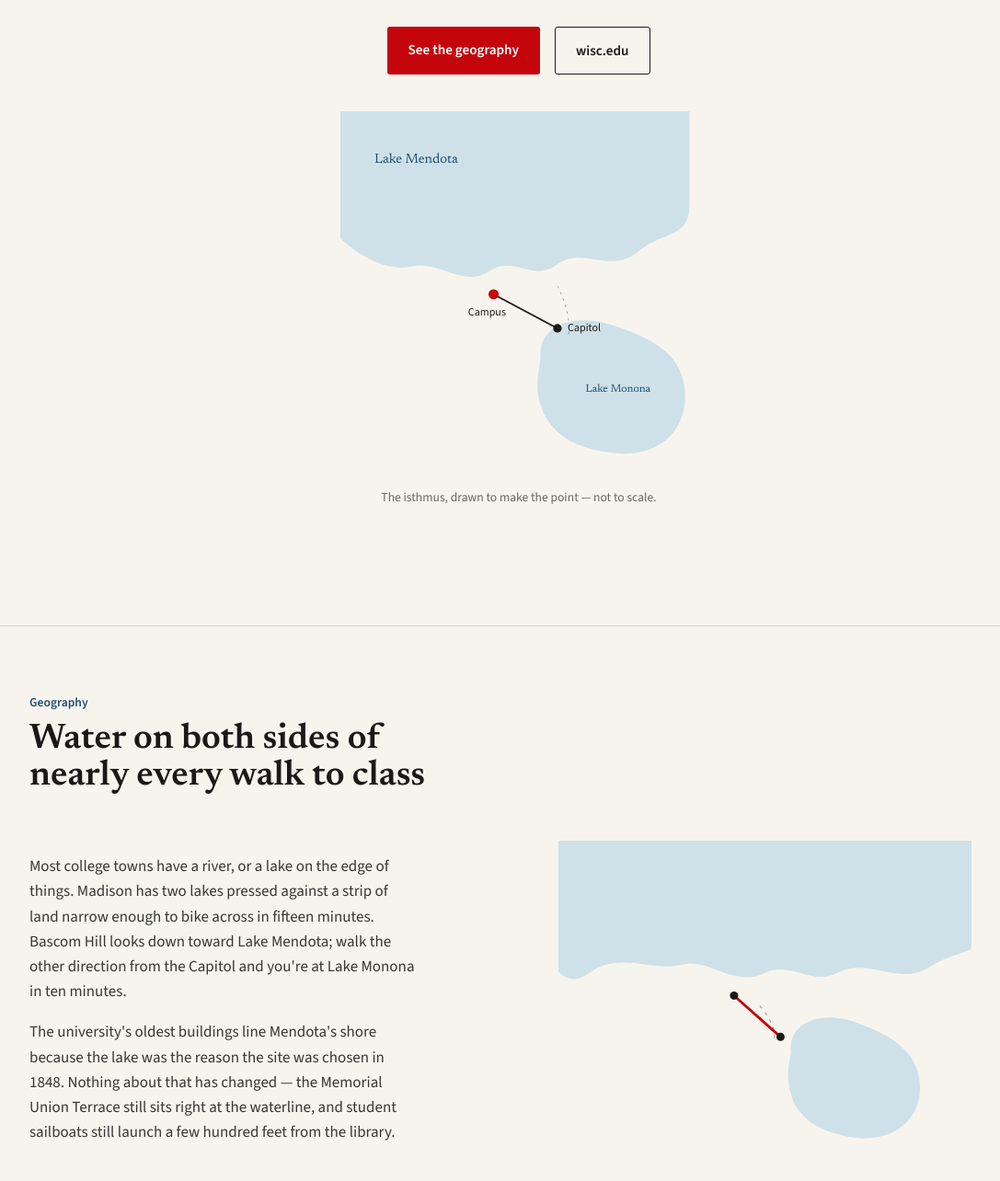
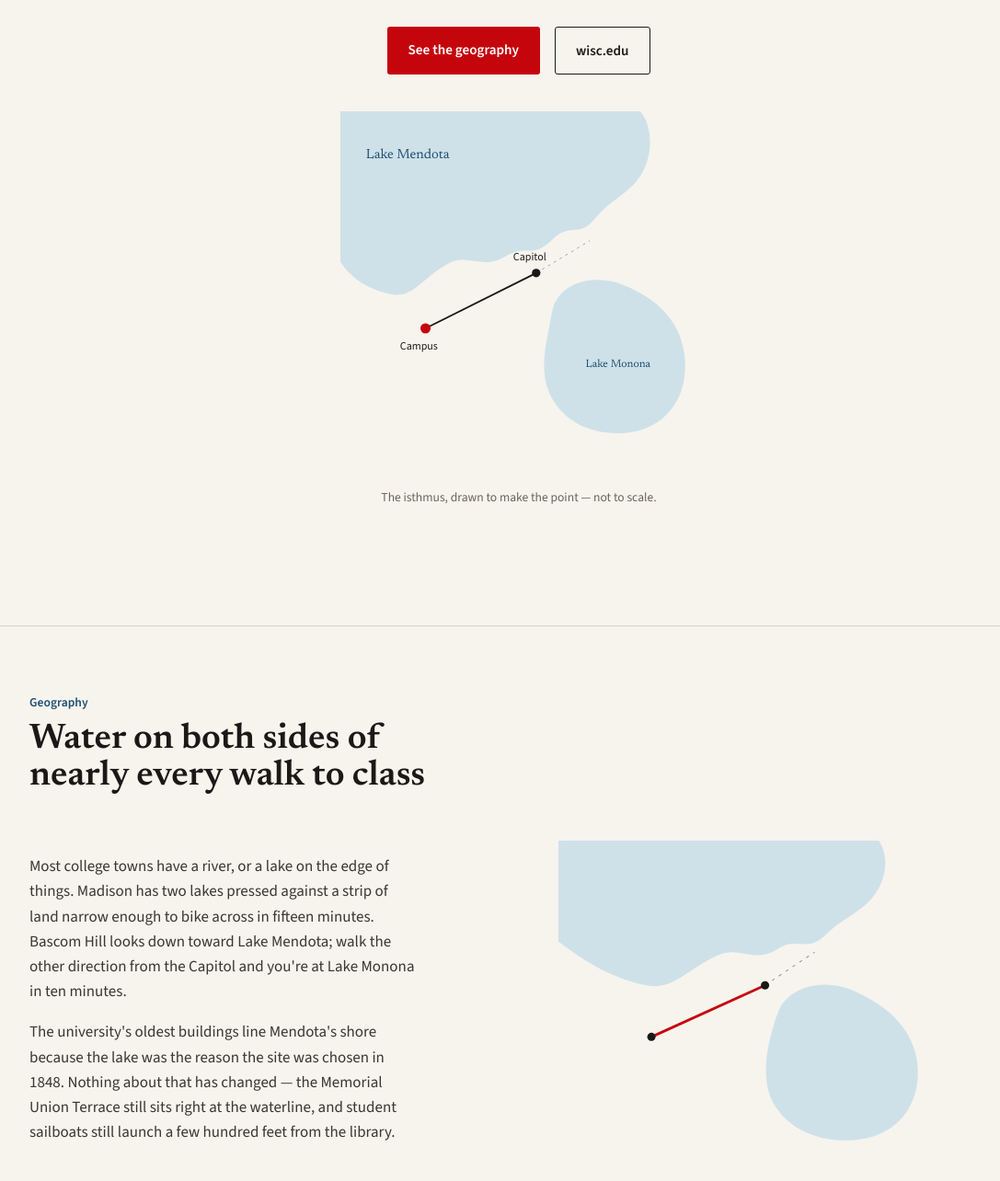
Before and after one commit to jbull46owls-sketch/uw-madison-site, a plain HTML site: page index.html in a window 1280 px wide. Shown: the part 636-1920 px from the top of the page at 92% size, without its empty margins (76-1163 px from the left). Drawn offline with nearby package versions, Linux system fonts and the light colour scheme.

Commit message:
Orient isthmus SW-NE with Capitol centered on land between the lakes

```diff
--- a/index.html
+++ b/index.html
@@ -336,17 +336,17 @@
       </div>
       <figure>
         <svg viewBox="0 0 420 420" role="img" aria-labelledby="hero-map-title">
-          <title id="hero-map-title">A simplified map of Madison's isthmus: Lake Mendota (much larger) to the north, Lake Monona (smaller) to the south and east, with the Capitol on the isthmus between them and campus on the land south of Mendota</title>
-          <path d="M-10,-10 L410,-10 L410,110 C410,150 380,140 350,165 C315,192 285,158 255,180 C225,202 205,168 175,188 C145,208 115,175 85,182 C50,190 15,165 -10,140 Z" fill="var(--lake-light)"/>
-          <path d="M235,290 C232,250 275,238 315,250 C365,265 405,285 405,335 C405,378 372,405 328,402 C285,399 248,385 235,345 C228,325 233,308 235,290 Z" fill="var(--lake-light)"/>
-          <path d="M255,205 C265,225 270,245 268,262" fill="none" stroke="var(--lake)" stroke-width="1" stroke-dasharray="3 5" opacity="0.5"/>
-          <line x1="180" y1="215" x2="255" y2="255" stroke="var(--ink)" stroke-width="2"/>
-          <circle cx="180" cy="215" r="6" fill="var(--red)"/>
-          <text x="150" y="240" font-family="Source Sans 3, sans-serif" font-size="13" fill="var(--ink)">Campus</text>
-          <circle cx="255" cy="255" r="5" fill="var(--ink)"/>
-          <text x="267" y="258" font-family="Source Sans 3, sans-serif" font-size="13" fill="var(--ink)">Capitol</text>
-          <text x="40" y="60" font-family="Newsreader, serif" font-size="16" fill="var(--lake)">Lake Mendota</text>
-          <text x="288" y="330" font-family="Newsreader, serif" font-size="13" fill="var(--lake)">Lake Monona</text>
+          <title id="hero-map-title">A simplified map of Madison's isthmus running southwest to northeast: Lake Mendota (much larger) to the north and west, Lake Monona (smaller) to the south and east, with campus at the southwest end and the Capitol on land at the center of the isthmus</title>
+          <path d="M-10,-10 L330,-10 C360,-10 370,30 360,60 C348,95 320,100 300,125 C280,150 270,130 250,150 C225,175 220,155 195,170 C165,188 150,165 125,180 C95,197 85,220 60,215 C20,207 -10,180 -10,140 Z" fill="var(--lake-light)"/>
+          <path d="M250,230 C260,200 300,190 335,205 C375,222 405,250 405,300 C405,345 375,375 335,378 C295,381 260,365 245,330 C235,305 240,280 245,255 C247,245 248,238 250,230 Z" fill="var(--lake-light)"/>
+          <path d="M230,190 C255,175 275,163 293,152" fill="none" stroke="var(--lake)" stroke-width="1" stroke-dasharray="3 5" opacity="0.5"/>
+          <line x1="100" y1="255" x2="230" y2="190" stroke="var(--ink)" stroke-width="2"/>
+          <circle cx="100" cy="255" r="6" fill="var(--red)"/>
+          <text x="70" y="280" font-family="Source Sans 3, sans-serif" font-size="13" fill="var(--ink)">Campus</text>
+          <circle cx="230" cy="190" r="5" fill="var(--ink)"/>
+          <text x="203" y="175" font-family="Source Sans 3, sans-serif" font-size="13" fill="var(--ink)">Capitol</text>
+          <text x="30" y="55" font-family="Newsreader, serif" font-size="16" fill="var(--lake)">Lake Mendota</text>
+          <text x="288" y="300" font-family="Newsreader, serif" font-size="13" fill="var(--lake)">Lake Monona</text>
         </svg>
         <figcaption>The isthmus, drawn to make the point &mdash; not to scale.</figcaption>
       </figure>
@@ -376,12 +376,12 @@
         </div>
         <figure class="map-figure reveal" aria-hidden="true">
           <svg viewBox="0 0 400 300">
-            <path d="M-10,-10 L410,-10 L410,85 C410,112 385,105 360,122 C330,142 300,112 270,128 C245,141 225,116 200,128 C170,143 145,113 120,120 C90,128 60,106 30,128 C5,146 -10,118 -10,98 Z" fill="var(--lake-light)"/>
-            <path d="M225,205 C222,175 255,165 285,175 C320,187 350,203 350,240 C350,270 325,290 292,288 C260,285 232,272 225,245 C220,230 223,218 225,205 Z" fill="var(--lake-light)"/>
-            <path d="M195,160 C205,172 210,182 209,192" fill="none" stroke="var(--lake)" stroke-width="1" stroke-dasharray="3 5" opacity="0.5"/>
-            <line x1="170" y1="150" x2="215" y2="190" stroke="var(--red)" stroke-width="2.5" stroke-linecap="round"/>
-            <circle cx="170" cy="150" r="4" fill="var(--ink)"/>
-            <circle cx="215" cy="190" r="4" fill="var(--ink)"/>
+            <path d="M-10,-10 L290,-10 C315,-10 322,20 312,42 C300,68 278,72 260,90 C240,110 232,92 212,105 C188,120 175,100 152,112 C122,127 110,145 85,140 C48,133 18,112 -10,90 Z" fill="var(--lake-light)"/>
+            <path d="M212,168 C220,142 255,132 285,145 C320,160 348,185 348,225 C348,262 322,288 285,290 C250,292 218,278 205,248 C197,225 202,200 208,180 C209,176 210,172 212,168 Z" fill="var(--lake-light)"/>
+            <path d="M200,140 C218,128 234,117 248,108" fill="none" stroke="var(--lake)" stroke-width="1" stroke-dasharray="3 5" opacity="0.5"/>
+            <line x1="90" y1="190" x2="200" y2="140" stroke="var(--red)" stroke-width="2.5" stroke-linecap="round"/>
+            <circle cx="90" cy="190" r="4" fill="var(--ink)"/>
+            <circle cx="200" cy="140" r="4" fill="var(--ink)"/>
           </svg>
         </figure>
       </div>
```
